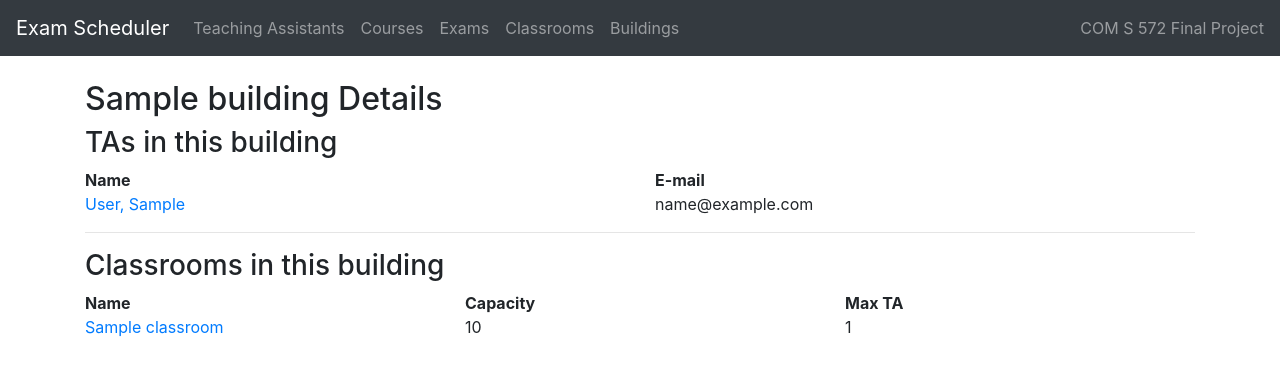
After one commit to catotac/Exam-Scheduling-Agent, a Django app: page /buildings/1 in a window 1280 px wide. The commit adds this page. Shown: the top 376 px of the page. Run offline with Django 3.2, Linux system fonts and the light colour scheme; tables that the repository leaves empty hold one stand-in row (values such as "Sample post"); some libraries are stand-ins or nearby versions.

```diff
--- a/coms572_final/urls.py
+++ b/coms572_final/urls.py
@@ -22,10 +22,13 @@ urlpatterns = [
     url(r'^admin/', admin.site.urls),
     url(r'^$', views.index, name='index'),
     url(r'^buildings/$', views.buildings, name='buildings'),
+    url(r'^buildings/(?P<obj_id>[0-9]+)$', views.building),
     url(r'^classrooms/$', views.classrooms, name='classrooms'),
+    url(r'^classrooms/(?P<obj_id>[0-9]+)$', views.classroom),
     url(r'^courses/$', views.courses, name='courses'),
     url(r'^exams/$', views.exams, name='exams'),
     url(r'^tas/$', views.tas, name='tas'),
+    url(r'^tas/(?P<obj_id>[0-9]+)$', views.ta),
     url(r'^datagen/$', views.generate_data),
     url(r'^restart/$', views.truncate_db),
 ]
--- a/scheduler/templates/bootstrap.html
+++ b/scheduler/templates/bootstrap.html
@@ -33,8 +33,12 @@
                     <a class="nav-link" href="/exams/">Exams</a>
                 </li>
                 <li class="nav-item">
+                    <a class="nav-link" href="/classrooms/">Classrooms</a>
+                </li>
+                <li class="nav-item">
                     <a class="nav-link" href="/buildings/">Buildings</a>
                 </li>
+
             </ul>
         </div>
 
--- /dev/null
+++ b/scheduler/templates/buildings/detail.html
@@ -0,0 +1,38 @@
+{% extends 'bootstrap.html' %}
+
+{% block content %}
+    <h2>{{ building.name }} Details</h2>
+    {% if ta_list %}
+    <h3>TAs in this building</h3>
+    <div class="row">
+        <div class="col"><strong>Name</strong></div>
+        <div class="col"><strong>E-mail</strong></div>
+    </div>
+        {% for ta in ta_list %}
+        <div class="row">
+            <div class="col"><a href="/tas/{{ ta.id }}">{{ ta.last_name }}, {{ ta.first_name }}</a></div>
+            <div class="col">{{ ta.email }}</div>
+        </div>
+        {% endfor %}
+    {% else %}
+    <p class="lead">No TAs to show!</p>
+    {% endif %}
+    <hr>
+    {% if classroom_list %}
+    <h3>Classrooms in this building</h3>
+    <div class="row">
+        <div class="col"><strong>Name</strong></div>
+        <div class="col"><strong>Capacity</strong></div>
+        <div class="col"><strong>Max TA</strong></div>
+    </div>
+        {% for classroom in classroom_list %}
+        <div class="row">
+            <div class="col"><a href="/classrooms/{{ classroom.id }}">{{ classroom.name }}</a></div>
+            <div class="col">{{ classroom.capacity }}</div>
+            <div class="col">{{ classroom.max_ta }}</div>
+        </div>
+        {% endfor %}
+    {% else %}
+    <p class="lead">No classrooms to show!</p>
+    {% endif %}
+{% endblock %}
--- a/scheduler/templates/buildings/index.html
+++ b/scheduler/templates/buildings/index.html
@@ -9,7 +9,7 @@
     </div>
         {% for obj in obj_list %}
         <div class="row">
-            <div class="col">{{ obj.name }}</div>
+            <div class="col"><a href="/buildings/{{ obj.id }}">{{ obj.name }}</a></div>
             <div class="col">({{ obj.coord_x }}, {{ obj.coord_y }})</div>
         </div>
         {% endfor %}
--- a/scheduler/templates/classrooms/index.html
+++ b/scheduler/templates/classrooms/index.html
@@ -6,15 +6,15 @@
     <div class="row">
         <div class="col"><strong>Name</strong></div>
         <div class="col"><strong>Capacity</strong></div>
-        <div class="col"><strong>Max TA Allocation</strong></div>
+        <div class="col"><strong>Max TA</strong></div>
         <div class="col"><strong>Building</strong></div>
     </div>
         {% for obj in obj_list %}
         <div class="row">
-            <div class="col">{{ obj.name }}</div>
+            <div class="col"><a href="/classrooms/{{ obj.id }}">{{ obj.name }}</a></div>
             <div class="col">{{ obj.capacity }}</div>
             <div class="col">{{ obj.max_ta }}</div>
-            <div class="col">{{ obj.building.name }}</div>
+            <div class="col"><a href="/buildings/{{ obj.building_id }}">{{ obj.building.name }}</a></div>
         </div>
         {% endfor %}
     {% else %}
--- a/scheduler/templates/courses/index.html
+++ b/scheduler/templates/courses/index.html
@@ -12,7 +12,7 @@
         <div class="row">
             <div class="col">{{ obj.code }}</div>
             <div class="col">{{ obj.capacity }}</div>
-            <div class="col">{{ obj.building.name }}</div>
+            <div class="col"><a href="/buildings/{{ obj.building_id }}">{{ obj.building.name }}</a></div>
         </div>
         {% endfor %}
     {% else %}
--- a/scheduler/templates/tas/index.html
+++ b/scheduler/templates/tas/index.html
@@ -10,9 +10,9 @@
     </div>
         {% for obj in obj_list %}
         <div class="row">
-            <div class="col">{{ obj.last_name }}, {{ obj.first_name }}</div>
+            <div class="col"><a href="/tas/{{ obj.id }}">{{ obj.last_name }}, {{ obj.first_name }}</a></div>
             <div class="col">{{ obj.email }}</div>
-            <div class="col">{{ obj.building.name }}</div>
+            <div class="col"><a href="/buildings/{{ obj.building_id }}">{{ obj.building.name }}</a></div>
         </div>
         {% endfor %}
     {% else %}
--- a/scheduler/views.py
+++ b/scheduler/views.py
@@ -25,6 +25,16 @@ def buildings(request):
     return render(request, 'buildings/index.html', context)
 
 
+def building(request, obj_id):
+    bl = Building.objects.get(pk=obj_id)
+    bl_ta = TA.objects.all().filter(building=bl)
+    bl_cl = Classroom.objects.all().filter(building=bl)
+
+    # Create context to render
+    context = {'building': bl, 'ta_list': bl_ta, 'classroom_list': bl_cl}
+    return render(request, 'buildings/detail.html', context)
+
+
 def classrooms(request):
     # Query model
     obj_list = Classroom.objects.all()
@@ -32,6 +42,15 @@ def classrooms(request):
     # Create context to render
     context = {'obj_list': obj_list}
     return render(request, 'classrooms/index.html', context)
+
+
+def classroom(request, obj_id):
+    cl = Classroom.objects.get(pk=obj_id)
+    cl_scheds = ClassroomSchedule.objects.all().filter(classroom_id=obj_id)
+
+    # Create context to render
+    context = {'classroom': cl, 'obj_list': cl_scheds}
+    return render(request, 'classrooms/detail.html', context)
 
 
 def courses(request):
@@ -59,6 +78,15 @@ def tas(request):
     # Create context to render
     context = {'obj_list': obj_list}
     return render(request, 'tas/index.html', context)
+
+
+def ta(request, obj_id):
+    ta = TA.objects.get(pk=obj_id)
+    ta_scheds = TASchedule.objects.all().filter(ta_id=obj_id)
+
+    # Create context to render
+    context = {'ta': ta, 'obj_list': ta_scheds}
+    return render(request, 'tas/detail.html', context)
 
 
 def generate_data(request):
```
Also changed, not shown: scheduler/templates/classrooms/detail.html (added, +19 -0 lines), scheduler/templates/tas/detail.html (added, +19 -0 lines).
